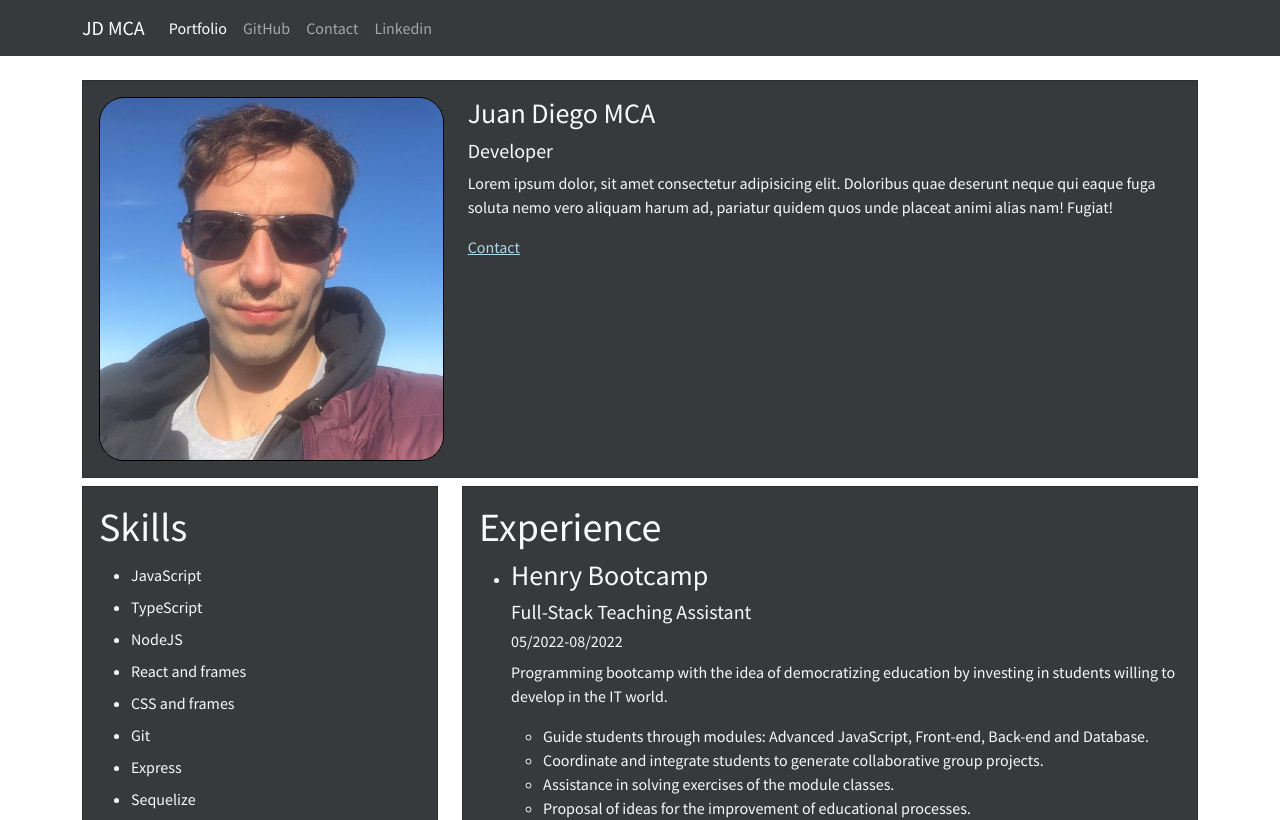
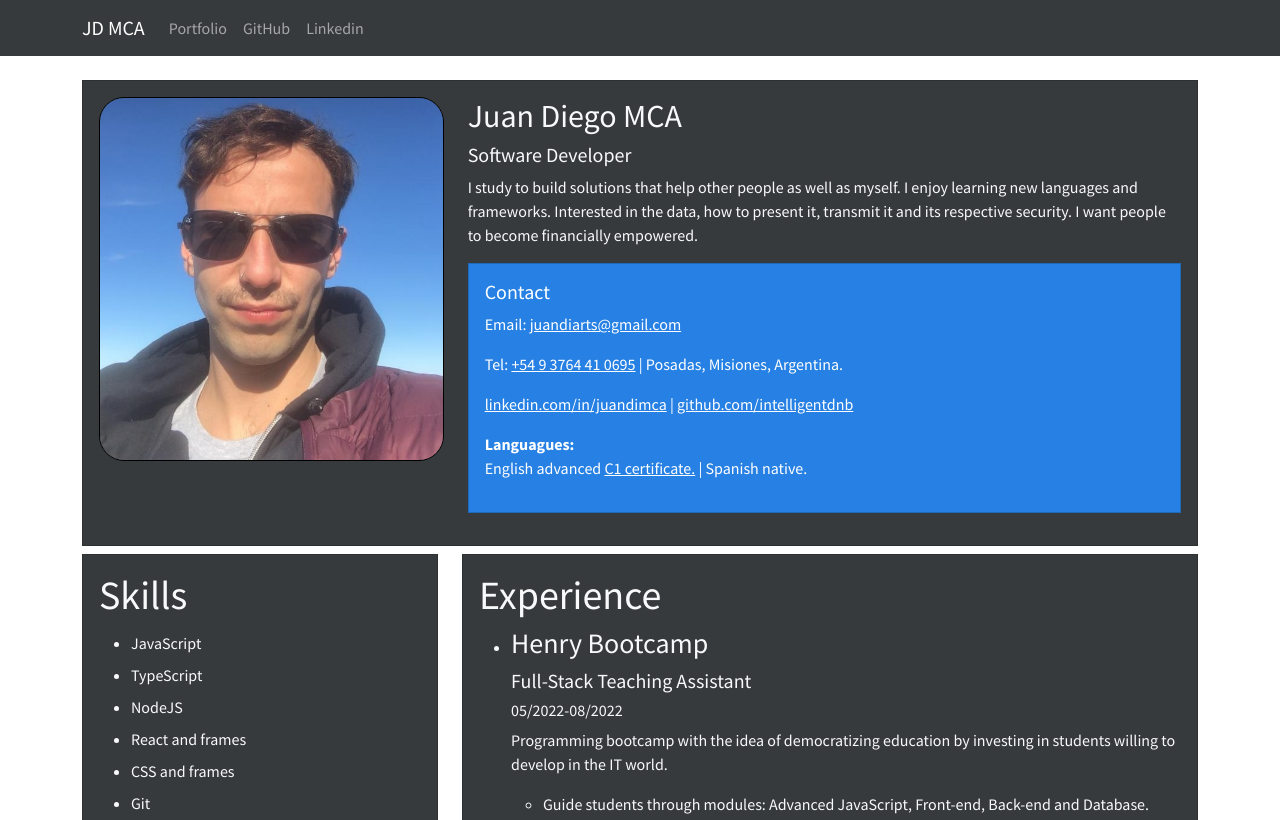
Before and after one commit to intelligentdnb/jd-inteCV, a Next.js app: page / in a window 1280 px wide. Shown: the top 820 px of the page. Built offline with nearby package versions, Linux system fonts and the light colour scheme.

Commit message:
feat: Header and Navbar completed

```diff
--- a/components/Header/Header.jsx
+++ b/components/Header/Header.jsx
@@ -8,15 +8,24 @@ const Header = () => {
                 <div className="card card-body bg-secondary text-light">
                     <div className="row">
                         <div className="col-md-4">
-                            <img src="/assets/mejd.jpeg" className="img-fluid" alt="me" style={{borderRadius: 25, border: "1px solid black"}}/>
+                            <img src="/assets/mejd.jpeg" className="img-fluid" alt="me" style={{ borderRadius: 25, border: "1px solid black" }} />
                         </div>
                         <div className="col-md-8">
-                            <h3>Juan Diego MCA</h3>
-                            <h5>Developer</h5>
-                            <p>Lorem ipsum dolor, sit amet consectetur adipisicing elit.
-                                Doloribus quae deserunt neque qui eaque fuga soluta nemo vero aliquam harum ad, pariatur quidem quos
-                                unde placeat animi alias nam! Fugiat! </p>
-                            <Link href="/contact" style={{color: "lightblue"}}>Contact</Link>
+                            <h2>Juan Diego MCA</h2>
+                            <h5>Software Developer</h5>
+                            <p>I study to build solutions that help other people as well as myself. I enjoy learning new languages and
+                                frameworks. Interested in the data, how to present it, transmit it and its respective security. I want people
+                                to become financially empowered. </p>
+                            <div className="card text-white bg-primary mb-3">
+                                <div className="card-body">
+                                    <h5>Contact </h5>
+
+                                    <p className="card-text">Email: <a href="mailto:juandiarts@gmail.com" style={{ color: "white", }}>juandiarts@gmail.com</a></p>
+                                    <p className="card-text">Tel: <a href="tel:+5493764410695" style={{ color: "white", }}>+54 9 3764 41 0695</a>   | Posadas, Misiones, Argentina.</p>
+                                    <p className="card-text"><a href="https://www.linkedin.com/in/juandimca" target="_blank" style={{ color: "white", }}>linkedin.com/in/juandimca</a> | <a href="https://github.com/intelligentdnb" style={{ color: "white", }}>github.com/intelligentdnb</a></p>
+                                    <b>Languagues:</b> <p>English advanced <a href="https://www.efset.org/cert/UhnwFb" style={{ color: "white", }} target="_blank">C1 certificate.</a> | Spanish native.</p>
+                                </div>
+                            </div>
                         </div>
                     </div>
                 </div>
--- a/components/Navbar/Navbar.jsx
+++ b/components/Navbar/Navbar.jsx
@@ -5,24 +5,19 @@ const Navbar = () => {
         <nav className="navbar navbar-expand-lg navbar-dark bg-dark">
             <div className="container">
                 <Link className="navbar-brand" href="/">JD MCA</Link>
-                <button className="navbar-toggler" type="button" data-bs-toggle="collapse" data-bs-target="#navbarNav" aria-controls="navbarNav" aria-expanded="false" aria-label="Toggle navigation">
-                    <span className="navbar-toggler-icon"></span>
-                </button>
+
                 <div className="collapse navbar-collapse" id="navbarNav">
                     <ul className="navbar-nav">
                         <li className="nav-item">
-                            <Link className="nav-link active" aria-current="page" href="/blog">
+                            <Link className="nav-link" aria-current="page" href="/portfolioPage">
                                 Portfolio
                             </Link>
                         </li>
                         <li className="nav-item">
-                            <Link className="nav-link" href="#">GitHub</Link>
+                            <Link className="nav-link" href="https://github.com/intelligentdnb" target="_blank">GitHub</Link>
                         </li>
                         <li className="nav-item">
-                            <Link className="nav-link" href="#">Contact</Link>
-                        </li>
-                        <li className="nav-item">
-                            <Link className="nav-link" href="#">Linkedin</Link>
+                            <Link className="nav-link" href="https://www.linkedin.com/in/juandimca/" target="_blank">Linkedin</Link>
                         </li>
                     </ul>
                 </div>
```
